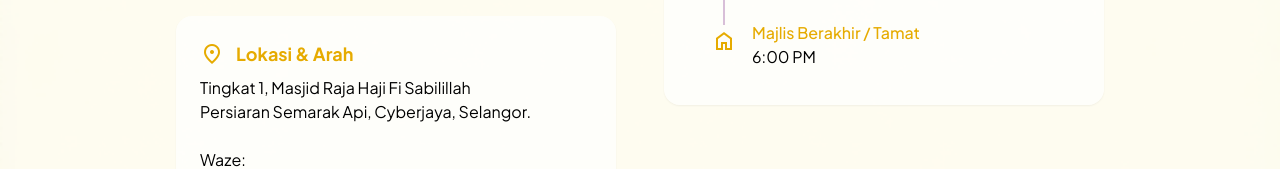
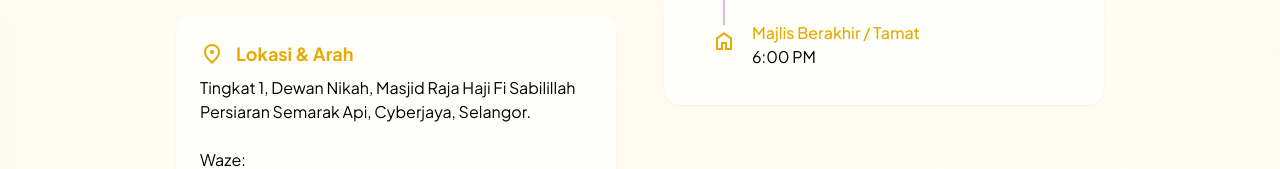
Before and after one commit to jack-y-s/WeddingInvitation, a plain HTML site: page index.html in a window 1280 px wide. Shown: the part 1014-1183 px from the top of the page. Drawn offline with nearby package versions, Linux system fonts and the light colour scheme.

Commit message:
minor changes

```diff
--- a/index.html
+++ b/index.html
@@ -136,7 +136,7 @@
 <span class="material-symbols-outlined text-dark-gold dark:text-dusty-pink">location_on</span>
 <h4 class="text-dark-gold dark:text-cream/90 text-lg font-bold">Lokasi & Arah</h4>
 </div>
-<p class="text-black dark:text-dusty-pink/100">Tingkat 1, Masjid Raja Haji Fi Sabilillah</p>
+<p class="text-black dark:text-dusty-pink/100">Tingkat 1, Dewan Nikah, Masjid Raja Haji Fi Sabilillah</p>
 <p class="text-black dark:text-dusty-pink/80">Persiaran Semarak Api, Cyberjaya, Selangor.</p>
 <br>
 <p class="text-black dark:text-dusty-pink/80">Waze:</p>
```
